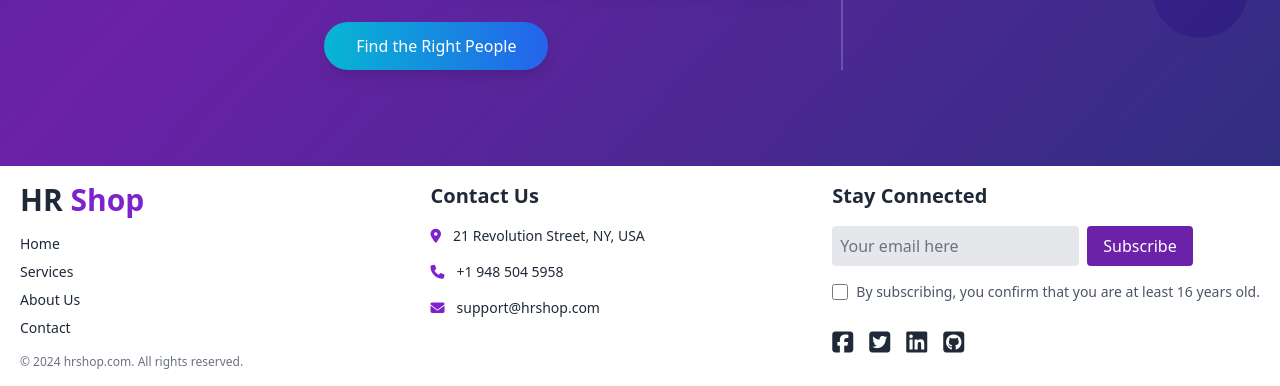
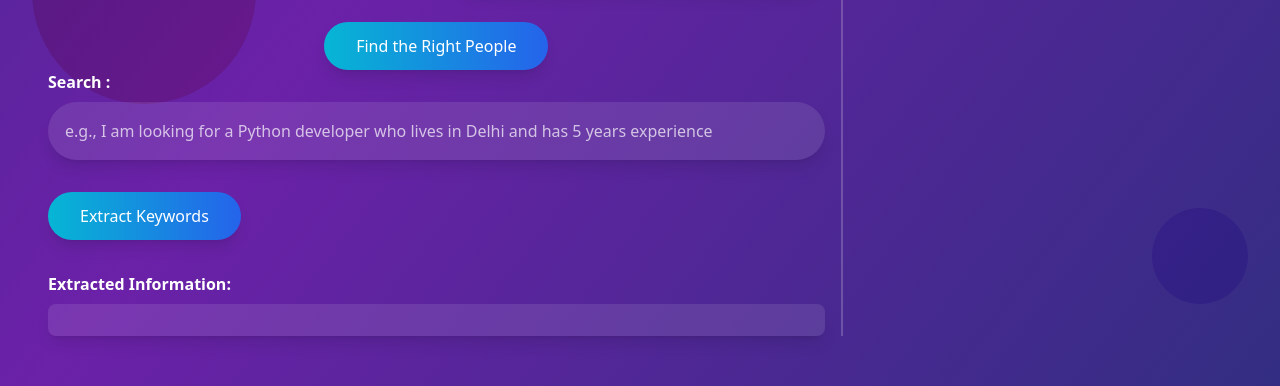
Before and after one commit to Ajay-33/HR-Client, a React (Create React App) app: page / in a window 1280 px wide. Shown: the part 1276-1662 px from the top of the page. Built offline with nearby package versions, Linux system fonts and the light colour scheme.

Commit message:
Added Search by Sentence for searching query

```diff
--- /dev/null
+++ b/src/components/GPT.js
@@ -0,0 +1,56 @@
+import React, { useState } from "react";
+
+function KeywordExtractor() {
+  const [sentence, setSentence] = useState("");
+  const [extractedInfo, setExtractedInfo] = useState("");
+
+  const handleExtract = async () => {
+    try {
+      const response = await fetch("http://localhost:8000/api/v1/search/gpt", {
+        method: "POST",
+        headers: {
+          "Content-Type": "application/json",
+        },
+        body: JSON.stringify({ sentence }),
+      });
+
+      const data = await response.json();
+      setExtractedInfo(data.extractedInfo);
+    } catch (error) {
+      console.error("Error extracting keywords:", error);
+    }
+  };
+
+  return (
+    <>
+      <form className="grid grid-cols-1 gap-6">
+        <div className="relative flex flex-col">
+          <label className="font-semibold text-white mb-2">Search :</label>
+          <input
+            type="text"
+            value={sentence}
+            onChange={(e) => setSentence(e.target.value)}
+            className="p-4 bg-white/10 text-white border border-transparent rounded-full shadow-lg focus:outline-none focus:ring-2 focus:ring-blue-300 placeholder-white/70 transition-all duration-300"
+            placeholder="e.g., I am looking for a Python developer who lives in Delhi and has 5 years experience"
+          />
+          <div className="absolute top-3/4 right-6 text-xl transform -translate-y-3/4 text-white/40 pointer-events-none"></div>
+        </div>
+      </form>
+      <div className="mt-8">
+        <button
+          type="button"
+          onClick={handleExtract}
+          className="bg-gradient-to-r from-cyan-500 to-blue-600 text-white py-3 px-8 rounded-full shadow-lg hover:from-cyan-400 hover:to-blue-500 transition duration-300 transform hover:scale-105"
+        >
+          Extract Keywords
+        </button>
+      </div>
+      <div className="mt-8">
+        <h2 className="font-semibold text-white mb-2">Extracted Information:</h2>
+        <pre className="bg-white/10 text-white p-4 rounded-lg shadow-lg">{extractedInfo}</pre>
+      </div>
+    </>
+  );
+}
+
+export default KeywordExtractor;
--- a/src/components/LinkedIn.js
+++ b/src/components/LinkedIn.js
@@ -13,6 +13,8 @@ import {
   faTrashAlt,
   faCode,
 } from "@fortawesome/free-solid-svg-icons";
+import GPT from "./GPT";
+import KeywordExtractor from "./GPT";
 
 // Limit suggestions to 4
 const MAX_SUGGESTIONS = 4;
@@ -245,6 +247,7 @@ const LinkedIn = () => {
             Find the Right People
           </button>
         </div>
+        <KeywordExtractor/>
       </div>
 
       <div className="relative z-10 w-full md:w-1/3 mx-auto md:pl-8 mt-12 md:mt-0">
--- a/src/pages/Home.js
+++ b/src/pages/Home.js
@@ -1,6 +1,7 @@
 import React from "react";
 import HeroSection from "../components/HeroSection";
 import LinkedIn from "../components/LinkedIn";
+// import GPT from "../components/GPT";
 // import Twitter from "../components/Twitter";
 // import GitHub from "../components/Github";
 
```
